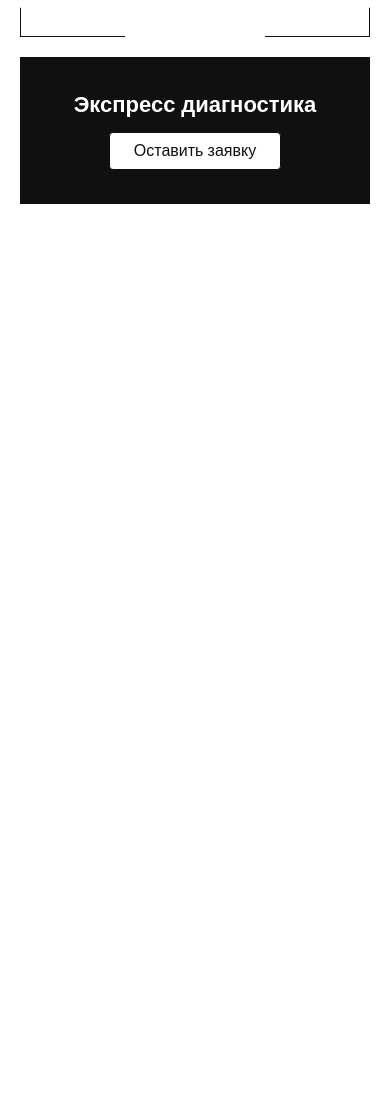
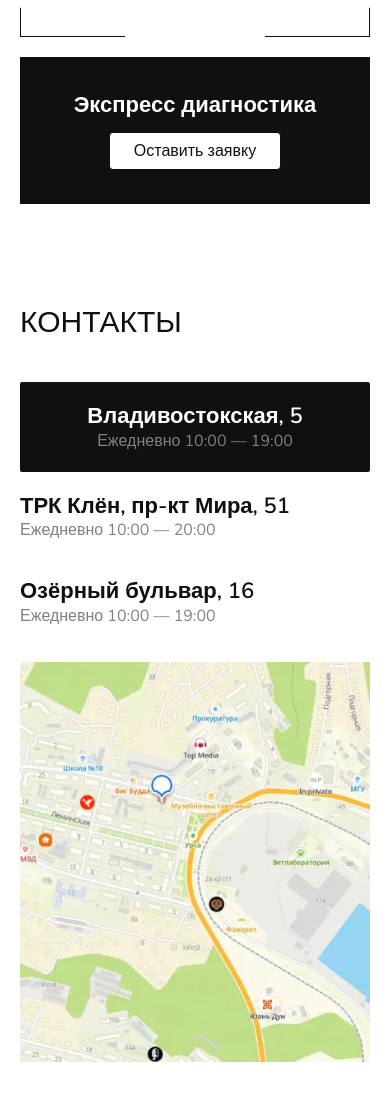
Before and after one commit to blessMe-Padre/optika, a website with bundled scripts: page index.html in a window 390 px wide. Shown: the part 6970-8070 px from the top of the page. Before the commit the page ends 7224 px from the top, so only its background shows below. Built offline with nearby package versions, Linux system fonts and the light colour scheme.

Commit message:
feat: добавляет секцию контакты

```diff
--- a/css/main.css
+++ b/css/main.css
@@ -876,6 +876,101 @@
   height: calc(100% + 2px);
   clip-path: polygon(30% 0%, 70% 0%, 70% 20%, 100% 20%, 100% 80%, 70% 80%, 70% 100%, 30% 100%, 30% 80%, 0% 80%, 0% 20%, 30% 20%);
   background-color: #fff;
+}
+
+.contact {
+  padding: 50px 0;
+}
+
+.contact__wrapper {
+  display: grid;
+  grid-template-columns: 65% 35%;
+  gap: 20px;
+}
+
+.map {
+  min-height: 480px;
+  background-image: url('/src/img/map.webp');
+  background-position: center center;
+  background-size: cover;
+  background-repeat: no-repeat;
+}
+
+.map iframe {
+  width: 100%;
+  height: 100%;
+}
+
+.contact__block--black {
+  padding: 20px 40px;
+  background-color: #101010;
+  border-radius: 2px;
+  max-width: 288px;
+  display: flex;
+  flex-direction: column;
+  align-items: center;
+  justify-content: center;
+  margin-bottom: 20px;
+}
+
+.contact__time {
+  font-family: "Nunito", sans-serif;
+  font-weight: 400;
+  font-size: 16px;
+  line-height: 1.3;
+  color: #808080;
+}
+
+.contact__city {
+  font-family: "Nunito", sans-serif;
+  font-weight: 600;
+  font-size: 22px;
+  line-height: 1.3;
+  color: #fff;
+}
+
+.contact__block h3 {
+  font-family: "Nunito", sans-serif;
+  font-weight: 600;
+  font-size: 22px;
+  line-height: 1.3;
+  color: #101010;
+}
+
+@media (max-width: 926px) {
+  .contact__wrapper {
+    grid-template-columns: 1fr;
+  }
+
+  .map {
+    grid-row: 2/3;
+    min-height: 400px;
+  }
+
+  .contact__block {
+    margin-bottom: 0 !important;
+  }
+
+  .contact__info {
+    display: flex;
+    flex-wrap: wrap;
+    align-items: center;
+    gap: 20px;
+  }
+}
+
+@media (max-width: 425px) {
+  .contact__info {
+    display: flex;
+    flex-direction: column;
+    align-items: flex-start;
+    gap: 20px;
+  }
+
+  .contact__block--black {
+    max-width: 100%;
+    width: 100%;
+  }
 }
 
 /* Импорт TailWind */
@@ -1522,16 +1617,24 @@ body {
   margin-bottom: 2.5rem;
 }
 
+.mb-3{
+  margin-bottom: 0.75rem;
+}
+
+.mb-4{
+  margin-bottom: 1rem;
+}
+
 .mb-7{
   margin-bottom: 1.75rem;
 }
 
+.mb-8{
+  margin-bottom: 2rem;
+}
+
 .mr-2{
   margin-right: 0.5rem;
-}
-
-.mb-3{
-  margin-bottom: 0.75rem;
 }
 
 .flex{
@@ -1629,19 +1732,14 @@ body {
   padding-right: 20px;
 }
 
-.py-1{
-  padding-top: 0.25rem;
-  padding-bottom: 0.25rem;
+.py-2{
+  padding-top: 0.5rem;
+  padding-bottom: 0.5rem;
 }
 
 .py-\[10px\]{
   padding-top: 10px;
   padding-bottom: 10px;
-}
-
-.py-2{
-  padding-top: 0.5rem;
-  padding-bottom: 0.5rem;
 }
 
 .pb-10{
--- a/index.html
+++ b/index.html
@@ -321,6 +321,30 @@
         </div>
     </section>
 
+    <section class="contact">
+        <div class="container">
+            <h2 class="title">контакты</h2>
+            <div class="contact__wrapper">
+                <div class="map">
+                    <iframe src="https://yandex.ru/map-widget/v1/?um=constructor%3A7fd1b6f1e415bbbfabbb557490444e63690952b49818b29be9b754ce9570bff0&amp;source=constructor"></iframe>
+                </div>
+                <div class="contact__info">
+                    <div class="contact__block contact__block--black">
+                        <p class="contact__city">Владивостокская, 5 </p>
+                        <p class="contact__time">Ежедневно 10:00 — 19:00</p>
+                    </div>
+                    <div class="contact__block mb-8">
+                        <h3 class="mb-4">ТРК Клён, пр-кт Мира, 51</p>
+                        <p class="contact__time">Ежедневно 10:00 — 20:00</p>
+                    </div>
+                    <div class="contact__block">
+                        <h3 class="mb-4">Озёрный бульвар, 16</p>
+                        <p class="contact__time">Ежедневно 10:00 — 19:00</p>
+                    </div>
+            </div>
+        </div>
+    </section>
+
     </main>
 
     <!-- <footer class="footer page-section-3 bg-black pb-10 pt-10 wow fadeInUp" data-wow-delay="0.2s"">
--- /dev/null
+++ b/src/block/contact.css
@@ -0,0 +1,96 @@
+.contact {
+    padding: 50px 0;
+}
+
+.contact__wrapper {
+    display: grid;
+    grid-template-columns: 65% 35%;
+    gap: 20px;
+}
+
+.map {
+    min-height: 480px;
+    background-image: url('/src/img/map.webp');
+    background-position: center center;
+    background-size: cover;
+    background-repeat: no-repeat;
+}
+
+.map iframe {
+    width: 100%;
+    height: 100%;
+}
+
+.contact__block--black {
+    padding: 20px 40px;
+    background-color: #101010;
+    border-radius: 2px;
+    max-width: 288px;
+
+    display: flex;
+    flex-direction: column;
+    align-items: center;
+    justify-content: center;
+
+    margin-bottom: 20px;
+}
+
+.contact__time {
+    font-family: "Nunito", sans-serif;
+    font-weight: 400;
+    font-size: 16px;
+    line-height: 1.3;
+    color: #808080;
+}
+
+.contact__city {
+    font-family: "Nunito", sans-serif;
+    font-weight: 600;
+    font-size: 22px;
+    line-height: 1.3;
+    color: #fff;
+}
+
+.contact__block h3 {
+    font-family: "Nunito", sans-serif;
+    font-weight: 600;
+    font-size: 22px;
+    line-height: 1.3;
+    color: #101010;
+}
+
+@media (max-width: 926px) {
+    .contact__wrapper {
+        grid-template-columns: 1fr;
+    }
+
+    .map {
+        grid-row: 2/3;
+        min-height: 400px;
+    }
+
+    .contact__block {
+        margin-bottom: 0 !important;
+    }
+
+    .contact__info {
+        display: flex;
+        flex-wrap: wrap;
+        align-items: center;
+        gap: 20px;
+    }
+}
+
+@media (max-width: 425px) {
+    .contact__info {
+        display: flex;
+        flex-direction: column;
+        align-items: flex-start;
+        gap: 20px;
+    }
+
+    .contact__block--black {
+        max-width: 100%;
+        width: 100%;
+    }
+}
--- a/src/input.css
+++ b/src/input.css
@@ -15,6 +15,7 @@
 @import './block/products-section.css';
 @import './block/card.css';
 @import './block/services.css';
+@import './block/contact.css';
 
 /* Импорт TailWind */
 @tailwind base;
```
Also changed, not shown: src/img/map.webp (added).
